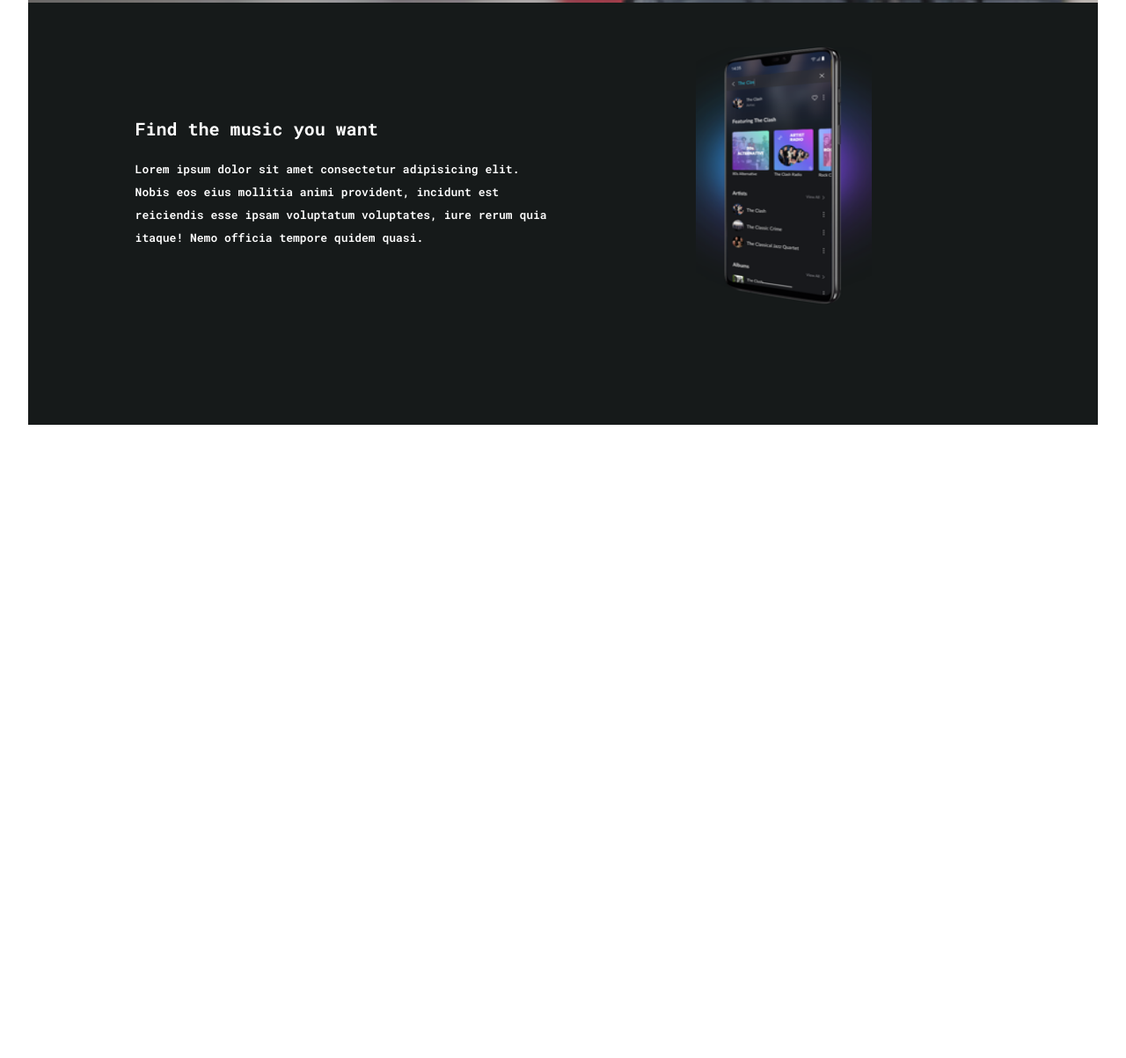
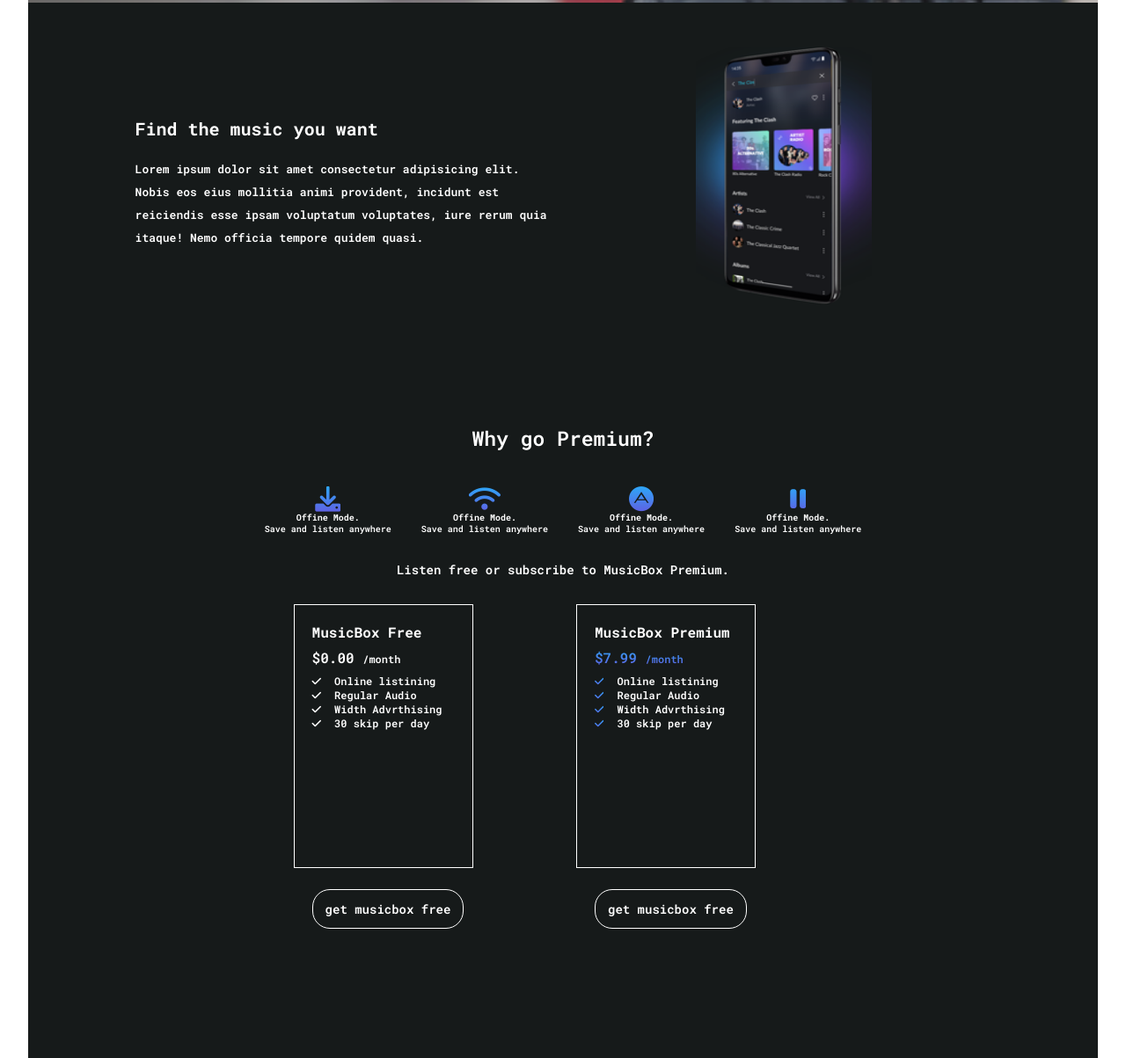
Before and after one commit to TurdaliyevJoraqozi/music-website, a website: page index.html in a window 1280 px wide. Shown: the part 1837-3040 px from the top of the page at 88% size. Before the commit the page ends 2320 px from the top, so only its background shows below. Drawn offline with Linux system fonts and the light colour scheme.

Commit message:
ended premium section

```diff
--- a/index.html
+++ b/index.html
@@ -4,6 +4,13 @@
     <meta charset="UTF-8" />
     <meta http-equiv="X-UA-Compatible" content="IE=edge" />
     <meta name="viewport" content="width=device-width, initial-scale=1.0" />
+    <link
+      rel="stylesheet"
+      href="https://cdnjs.cloudflare.com/ajax/libs/font-awesome/6.0.0/css/all.min.css"
+      integrity="sha512-9usAa10IRO0HhonpyAIVpjrylPvoDwiPUiKdWk5t3PyolY1cOd4DSE0Ga+ri4AuTroPR5aQvXU9xC6qOPnzFeg=="
+      crossorigin="anonymous"
+      referrerpolicy="no-referrer"
+    />
     <link
       href="https://fonts.googleapis.com/css2?family=Montserrat:ital,wght@0,400;0,500;0,700;1,400;1,500;1,700&family=Roboto+Mono:ital,wght@0,600;0,700;1,600;1,700&display=swap"
       rel="stylesheet"
@@ -78,6 +85,62 @@
           </div>
         </div>
       </section>
+      <section class="section__premium">
+        <div class="section__premium-box container">
+          <div class="title">Why go Premium?</div>
+          <div class="section__premium-icons grid4">
+            <div class="icon">
+              <i class="fa-solid fa-download"></i>
+              <h4>Offine Mode.</h4>
+              <p>Save and listen anywhere</p>
+            </div>
+            <div class="icon">
+              <i class="fa-solid fa-wifi"></i>
+              <h4>Offine Mode.</h4>
+              <p>Save and listen anywhere</p>
+            </div>
+            <div class="icon">
+              <i class="fa-brands fa-adn"></i>
+              <h4>Offine Mode.</h4>
+              <p>Save and listen anywhere</p>
+            </div>
+            <div class="icon">
+              <i class="fa-solid fa-pause"></i>
+              <h4>Offine Mode.</h4>
+              <p>Save and listen anywhere</p>
+            </div>
+          </div>
+          <div class="paragraph">
+            Listen free or subscribe to MusicBox Premium.
+          </div>
+          <div class="grid2 section__premium--cards">
+            <div class="musicbox--card musicbox--card--1">
+              <h3>MusicBox Free</h3>
+              <p>$0.00 <span>/month</span></p>
+
+              <ul>
+                <li><i class="fa-solid fa-check"></i>Online listining</li>
+                <li><i class="fa-solid fa-check"></i>Regular Audio</li>
+                <li><i class="fa-solid fa-check"></i>Width Advrthising</li>
+                <li><i class="fa-solid fa-check"></i>30 skip per day</li>
+              </ul>
+              <a class="btn" href="#">get musicbox free</a>
+            </div>
+            <div class="musicbox--card musicbox--card--2">
+              <h3>MusicBox Premium</h3>
+              <p>$7.99 <span>/month</span></p>
+
+              <ul>
+                <li><i class="fa-solid fa-check"></i>Online listining</li>
+                <li><i class="fa-solid fa-check"></i>Regular Audio</li>
+                <li><i class="fa-solid fa-check"></i>Width Advrthising</li>
+                <li><i class="fa-solid fa-check"></i>30 skip per day</li>
+              </ul>
+              <a class="btn" href="#">get musicbox free</a>
+            </div>
+          </div>
+        </div>
+      </section>
     </main>
     <footer></footer>
   </body>
--- a/sass/base/typography.scss
+++ b/sass/base/_typography.scss
@@ -61,3 +61,14 @@
     }
   }
 }
+.title {
+  text-align: center;
+  color: $color-white;
+  font-size: 2.3rem;
+}
+.paragraph {
+  text-align: center;
+  color: $color-white;
+  font-size: 1.4rem;
+  padding: 3rem 0;
+}
--- /dev/null
+++ b/sass/components/_buttons.scss
@@ -0,0 +1,13 @@
+.btn {
+  position: absolute;
+  color: $color-white;
+  font-size: 1.4rem;
+  bottom: -7rem;
+  border: 1px solid $color-white;
+  padding: 1.2rem 1.4rem;
+  border-radius: 2rem;
+  transition: 0.5s;
+  &:hover {
+    background-image: linear-gradient(to bottom, #2da7f8, #5f61e3);
+  }
+}
--- /dev/null
+++ b/sass/components/_card.scss
@@ -0,0 +1,49 @@
+.musicbox--card {
+  color: $color-white;
+  border: 1px solid $color-white;
+  padding: 2rem;
+  width: 70%;
+  height: 30rem;
+  position: relative;
+  transition: all 0.5s;
+  h3 {
+    font-size: 1.6rem;
+  }
+  p {
+    font-size: 1.6rem;
+    margin: 0.8rem 0;
+    span {
+      font-size: 1.2rem;
+    }
+  }
+  ul {
+    margin-top: 2 rem;
+    li {
+      font-size: 1.2rem;
+    }
+    i {
+      margin-right: 1.5rem;
+    }
+  }
+  &:hover {
+    transform: translateY(-1rem);
+  }
+  &--2 {
+    p {
+      background-image: linear-gradient(to bottom, #2da7f8, #5f61e3);
+      color: transparent;
+      background-clip: text;
+      -webkit-background-clip: text;
+      background-color: #333;
+    }
+    ul {
+      i {
+        background-image: linear-gradient(to bottom, #2da7f8, #5f61e3);
+        color: transparent;
+        background-clip: text;
+        -webkit-background-clip: text;
+        background-color: #333;
+      }
+    }
+  }
+}
--- /dev/null
+++ b/sass/components/icons.scss
@@ -0,0 +1,12 @@
+.icon {
+  text-align: center;
+  color: $color-white;
+  i {
+    font-size: 2.9rem;
+    background-image: linear-gradient(to bottom, #2da7f8, #5f61e3);
+    color: transparent;
+    background-clip: text;
+    -webkit-background-clip: text;
+    background-color: #333;
+  }
+}
--- a/sass/main.scss
+++ b/sass/main.scss
@@ -5,3 +5,6 @@
 @import "layout/header";
 @import "base/typography";
 @import "pages/landing";
+@import "components/icons";
+@import "components/card";
+@import "components/buttons";
--- a/sass/pages/_landing.scss
+++ b/sass/pages/_landing.scss
@@ -1,12 +1,13 @@
 // section__flow page
-.section__flow {
+.section {
+  &__flow {
     width: 95vw;
     height: 70vh;
     background-color: $section-background;
     display: block;
     margin: 0 auto;
   }
-.section__listen {
+  &__listen {
     width: 95vw;
     height: 60vh;
     background-image: url(/images/listen-back.PNG);
@@ -16,10 +17,26 @@
     display: block;
     margin: 0 auto;
   }
-.section__find {
+  &__find {
     width: 95vw;
     height: 60vh;
     background-color: $section-background;
     display: block;
     margin: 0 auto;
   }
+  &__premium {
+    width: 95vw;
+    height: 90vh;
+    background-color: $section-background;
+    display: block;
+    margin: 0 auto;
+    padding: 0 10rem;
+    &-icons {
+      padding: 0 6rem;
+      margin-top: 4rem;
+    }
+  }
+}
+.section__premium--cards {
+  padding: 0 10rem;
+}
```
Also changed, not shown: css/style.css. Lines whose indentation alone changed are shown as unchanged.
